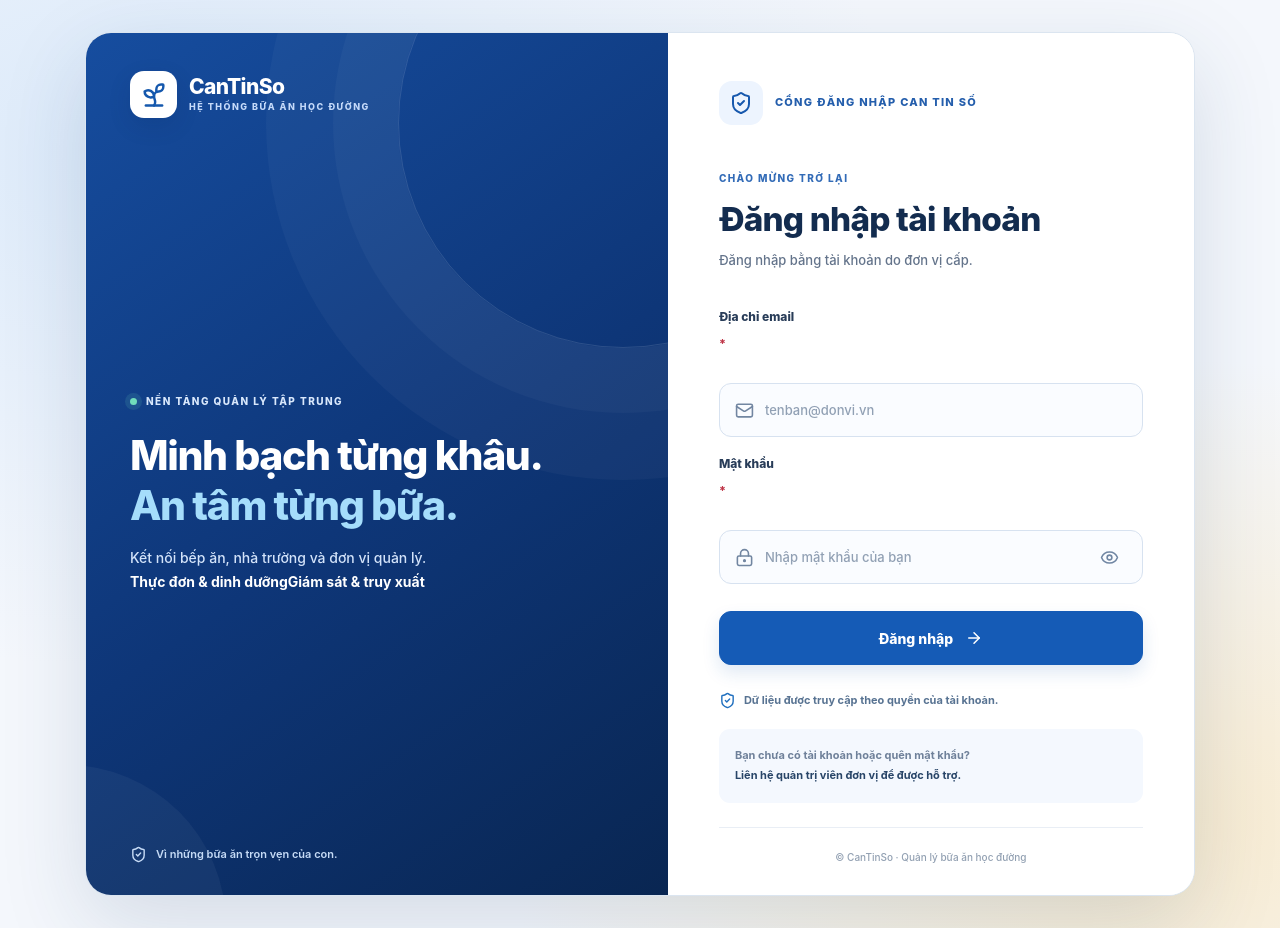
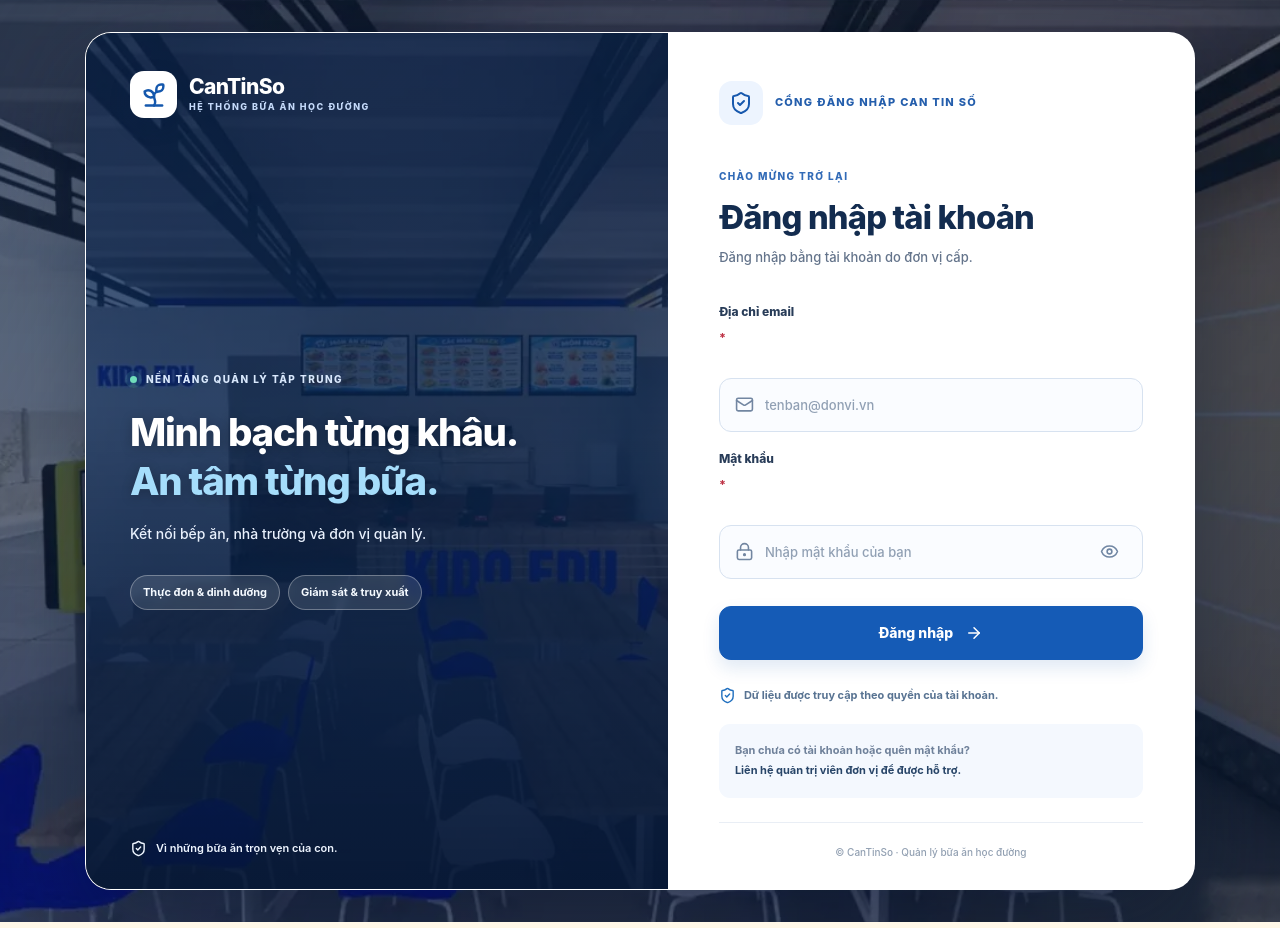
Before and after one commit to tobeymars/CanTinSo, a React (Vite) app in the folder school-food-safety-main/: page / in a window 1280 px wide. Built offline with nearby package versions, Linux system fonts and the light colour scheme; no server answers.

Commit message:
style(login): apply user canteen photograph with contrast overlays and balanced typography

```diff
--- a/school-food-safety-main/src/LoginPage.css
+++ b/school-food-safety-main/src/LoginPage.css
@@ -64,3 +64,50 @@
 @media(max-width:720px){.login-screen{padding:15px;background:#f2f6fc;min-height:100svh}.login-shell{display:flex;flex-direction:column;min-height:0;width:min(100%,500px);border-radius:20px}.login-intro{padding:22px 25px 20px;min-height:0}.login-intro-body,.login-intro-footer{display:none}.login-intro-brand strong{font-size:19px}.login-intro-brand small{font-size:8px}.login-intro-logo{width:40px;height:40px}.login-panel{padding:28px 25px 20px}.login-heading{margin:26px 0 23px}.login-heading h1{font-size:27px}.login-panel-top{gap:9px}.login-panel-icon{width:36px;height:36px}.login-panel-top-text{font-size:9px}.login-footer{margin-top:19px;padding-top:17px}}
 @media(max-width:380px){.login-screen{padding:8px}.login-intro{padding:19px}.login-panel{padding:24px 19px 19px}.login-heading h1{font-size:24px}}
 @media(prefers-reduced-motion:reduce){.login-screen *{transition:none!important;animation:none!important}}
+
+
+/* The actual canteen photograph supplied for CanTinSo, with accessible text contrast. */
+.login-screen{
+  background-image:linear-gradient(115deg,rgba(10,29,58,.70),rgba(10,32,67,.44) 58%,rgba(9,27,52,.64)),url('/images/login-canteen.webp');
+  background-size:cover;
+  background-position:center 49%;
+}
+.login-shell{
+  min-height:min(682px,calc(100svh - 64px));
+  border-color:rgba(255,255,255,.38);
+  box-shadow:0 35px 100px rgba(5,20,43,.42);
+}
+.login-intro{
+  background-image:linear-gradient(180deg,rgba(9,34,73,.81) 0%,rgba(10,41,84,.76) 43%,rgba(5,23,53,.93) 100%),url('/images/login-canteen.webp');
+  background-size:cover;
+  background-position:46% center;
+}
+.login-intro:before,.login-intro:after{display:none}
+.login-intro-body{position:relative;max-width:440px;margin:65px 0 36px}
+.login-intro-body h2{max-width:420px;margin-top:19px;margin-bottom:17px;font-size:clamp(30px,3vw,40px);line-height:1.27;letter-spacing:-1.25px;text-shadow:0 2px 12px rgba(0,0,0,.23)}
+.login-intro-body>p{max-width:390px;margin:0;color:#e9f1fd;font-size:14px;line-height:1.75;font-weight:550;text-wrap:pretty}
+.login-intro-features{display:flex;gap:8px;flex-wrap:wrap;margin-top:28px}
+.login-intro-features span{display:inline-flex;align-items:center;min-height:34px;border:1px solid rgba(255,255,255,.31);background:rgba(245,250,255,.12);border-radius:999px;padding:8px 12px;font-size:11px;font-weight:700;color:#f5faff;backdrop-filter:blur(5px)}
+.login-intro-brand,.login-intro-footer{position:relative;z-index:1}
+.login-intro-footer{color:#eef5ff}
+.login-panel{background:#fff;justify-content:center}
+.login-heading{margin:39px 0 27px}
+.login-heading h1{font-size:clamp(26px,2.55vw,33px)}
+.login-heading p{max-width:100%;line-height:1.7;text-wrap:pretty}
+@media(max-width:980px){
+  .login-intro-body{margin:48px 0 30px}
+  .login-intro-body h2{font-size:clamp(28px,3.3vw,36px)}
+  .login-intro-features{gap:6px}
+  .login-intro-features span{font-size:10px}
+}
+@media(max-width:720px){
+  .login-screen{background-position:51% center;padding:15px}
+  .login-shell{min-height:0}
+  .login-intro{background-position:center 45%;padding:23px 25px}
+  .login-intro-body,.login-intro-footer{display:none}
+  .login-panel{padding:29px 25px 22px}
+  .login-heading{margin:28px 0 24px}
+}
+@media(max-width:380px){
+  .login-panel{padding:24px 19px 19px}
+}
```
